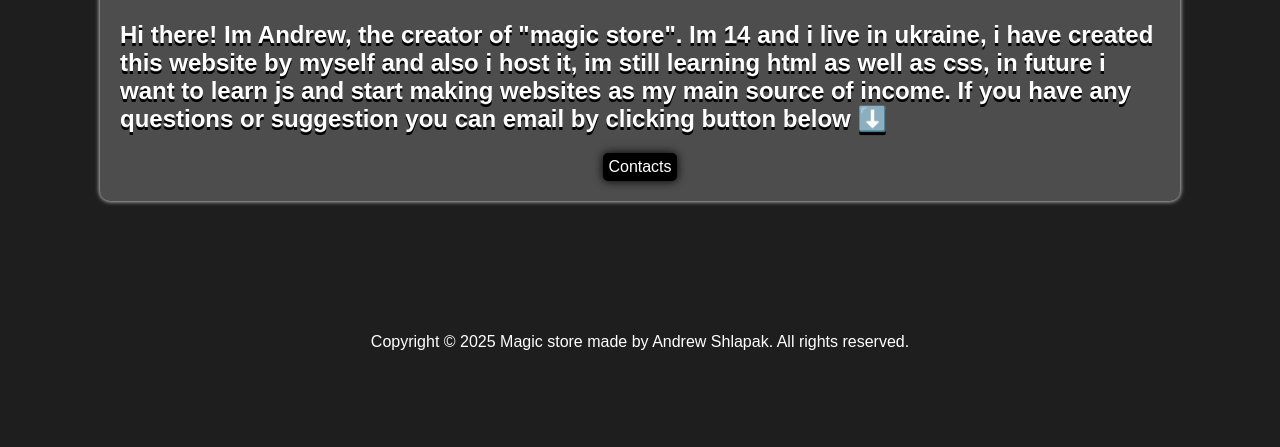
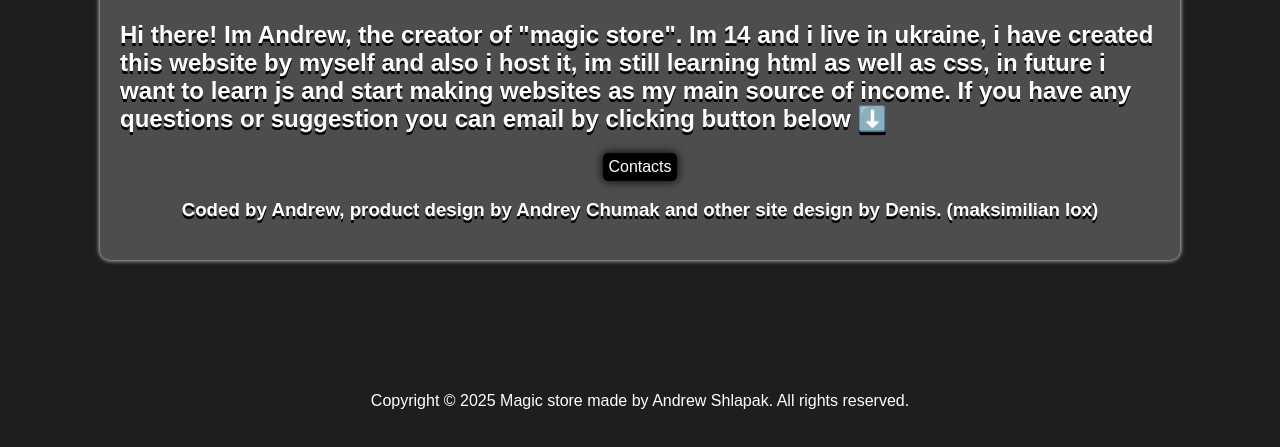
Before and after one commit to keke2309wewe/magicstoreproject, a plain HTML site: page about.html in a window 1280 px wide. Shown: the part 221-668 px from the top of the page. Drawn offline with Linux system fonts and the light colour scheme.

Commit message:
Add credits for site design in about.html

```diff
--- a/about.html
+++ b/about.html
@@ -33,6 +33,7 @@
                     suggestion you can email by clicking button below ⬇️
                 </h2>
                 <a href="contacts.html">Contacts</a>
+                <h3>Coded by Andrew, product design by Andrey Chumak and other site design by Denis. (maksimilian lox)</h3>
             </div>
         </main>
 
```
